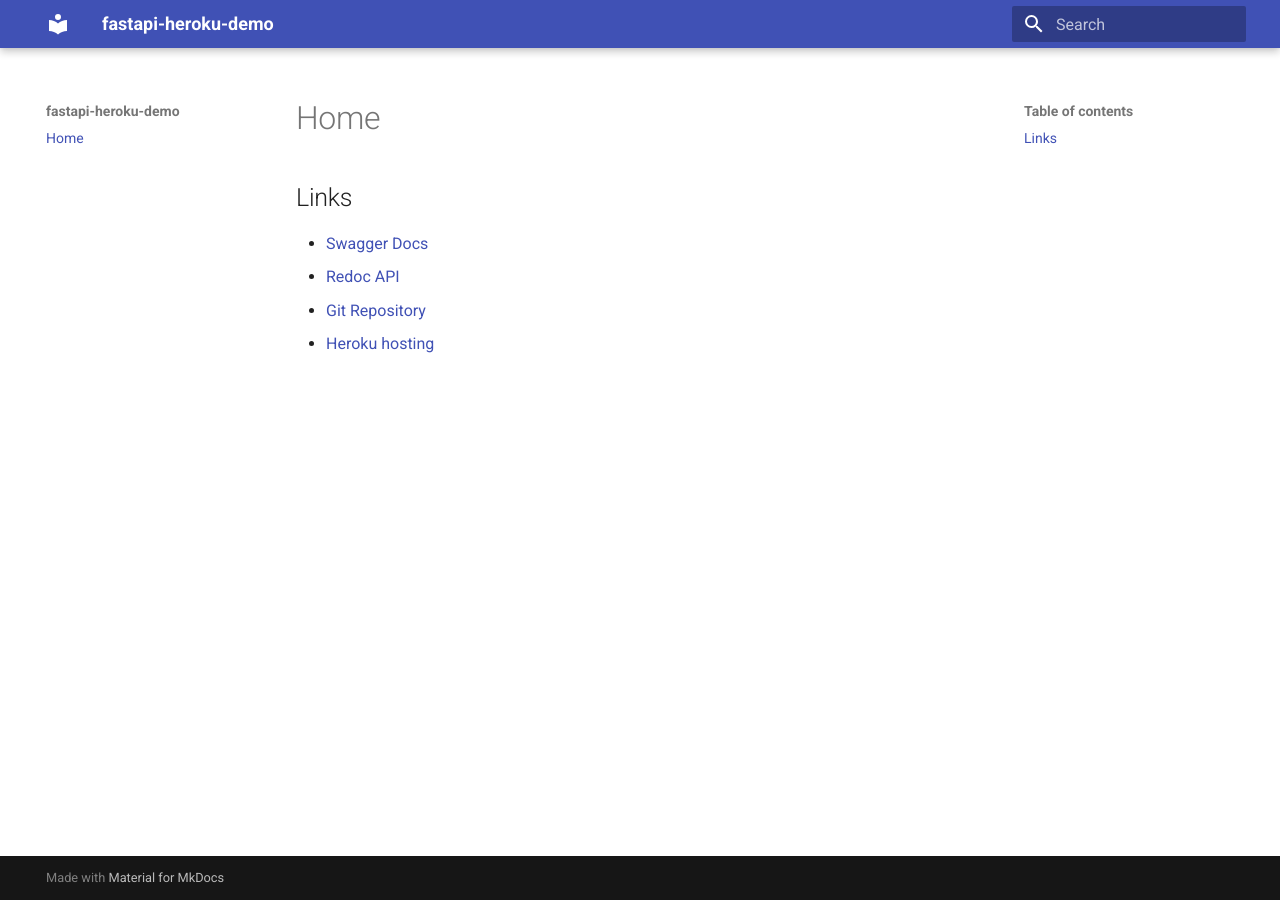
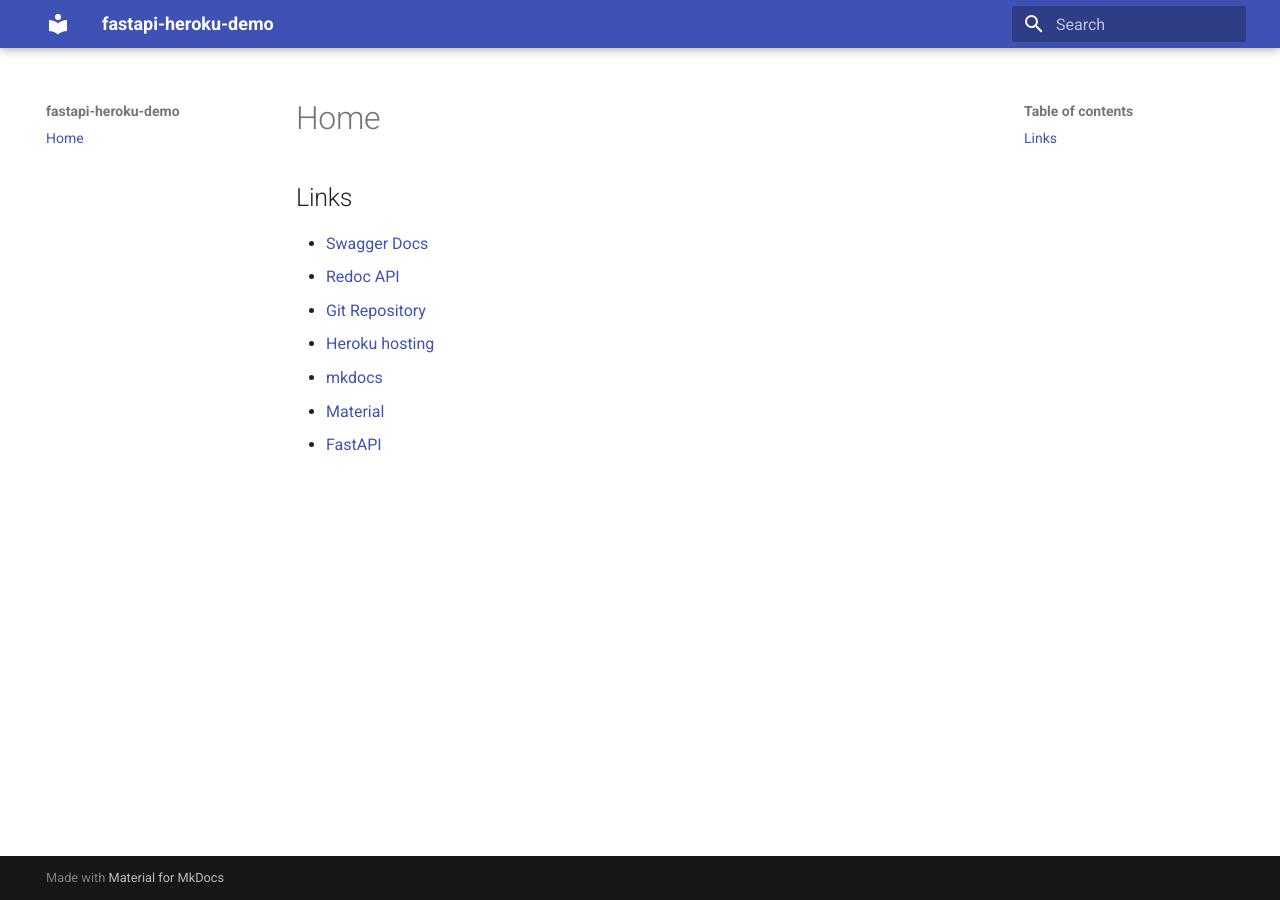
Before and after one commit to GuyWicks/fastapi-heroku-demo, an MkDocs documentation site: the page built from docs/index.md, in a window 1280 px wide. Built offline with MkDocs 1.6.1 and Material for MkDocs 9.7.7, drawn with Linux system fonts in a browser that asks for light colours.

Commit message:
Additional links

```diff
--- a/docs/index.md
+++ b/docs/index.md
@@ -5,3 +5,6 @@
 - [Redoc API](/redoc)
 - [Git Repository](https://github.com/GuyWicks/fastapi-heroku-demo)
 - [Heroku hosting](https://fastapi-heroku-demo.herokuapp.com/)
+- [mkdocs](https://www.mkdocs.org/)
+- [Material](https://squidfunk.github.io/mkdocs-material/)
+- [FastAPI](https://fastapi.tiangolo.com/)
```
Also changed, not shown: 1 other file.
